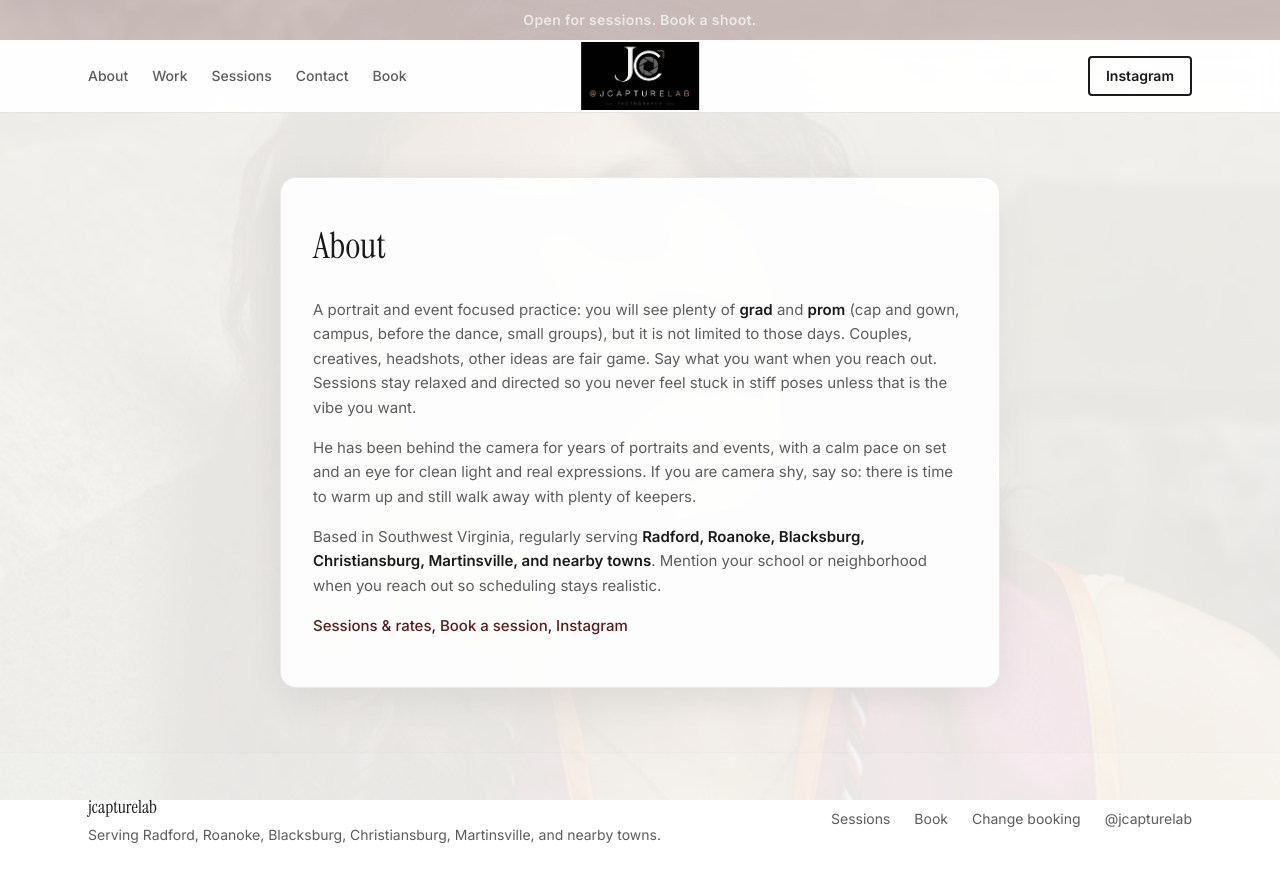
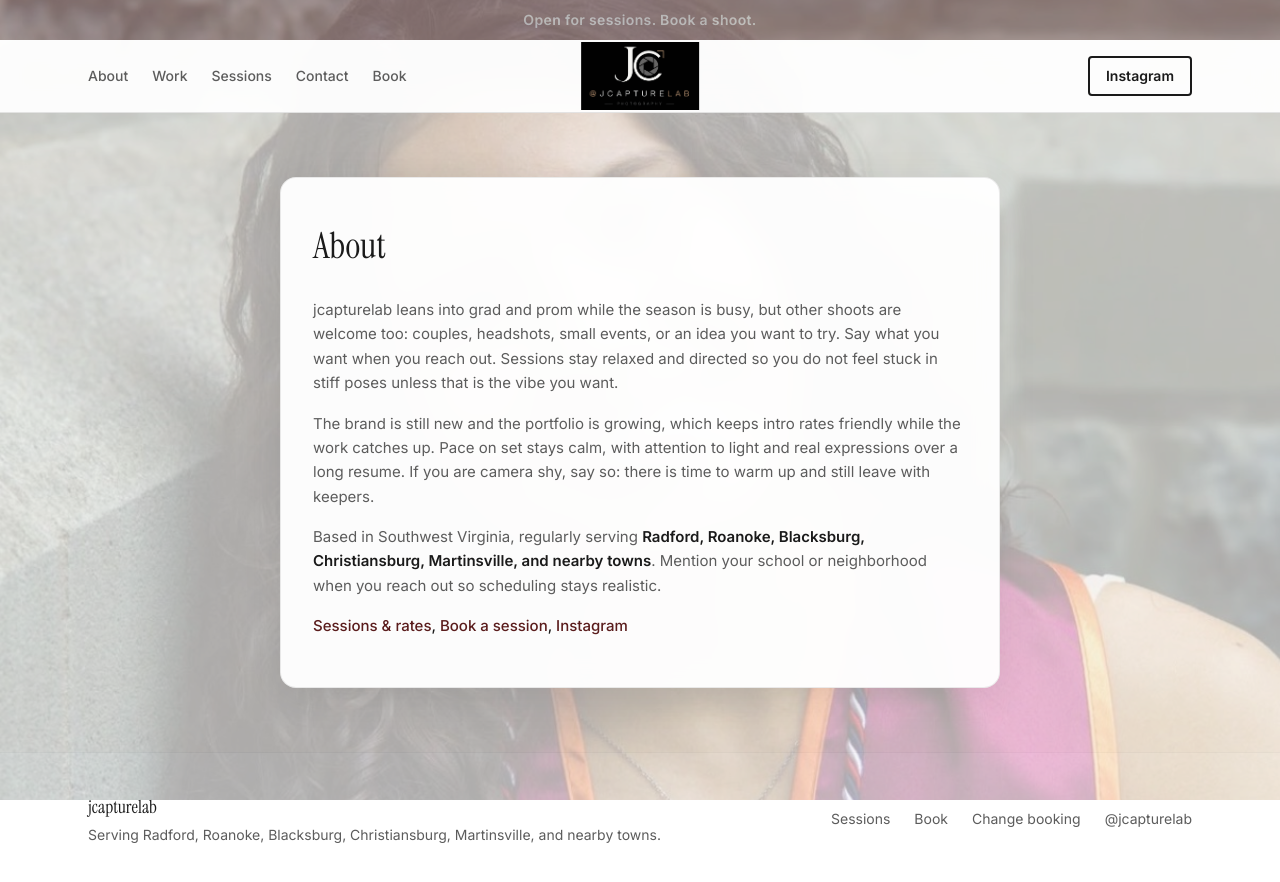
Before and after one commit to ahirsch17/jcapturelab, a Next.js app in the folder web/: page /about in a window 1280 px wide. Shown: the top 882 px of the page. Built offline with nearby package versions, Linux system fonts and the light colour scheme.

Commit message:
Stronger page backdrops; swap book/contact photos; honest About copy
Co-authored-by: Cursor <cursoragent@cursor.com>

```diff
--- a/web/app/about/page.tsx
+++ b/web/app/about/page.tsx
@@ -20,18 +20,16 @@ export default function AboutPage() {
           </h1>
           <div className="mt-8 max-w-none space-y-4 text-[15px] leading-relaxed text-[var(--foreground-muted)]">
             <p>
-            A portrait and event focused practice: you will see plenty of{" "}
-            <strong className="font-semibold text-[var(--foreground)]">grad</strong> and{" "}
-            <strong className="font-semibold text-[var(--foreground)]">prom</strong> (cap and gown,
-            campus, before the dance, small groups), but it is not limited to those days. Couples,
-            creatives, headshots, other ideas are fair game. Say what you want when you reach out.
-            Sessions stay relaxed and directed so you never feel stuck in stiff poses unless that is
-            the vibe you want.
+              jcapturelab leans into grad and prom while the season is busy, but other shoots are
+              welcome too: couples, headshots, small events, or an idea you want to try. Say what
+              you want when you reach out. Sessions stay relaxed and directed so you do not feel
+              stuck in stiff poses unless that is the vibe you want.
             </p>
             <p>
-            He has been behind the camera for years of portraits and events, with a calm pace on set
-            and an eye for clean light and real expressions. If you are camera shy, say so: there is
-            time to warm up and still walk away with plenty of keepers.
+              The brand is still new and the portfolio is growing, which keeps intro rates friendly
+              while the work catches up. Pace on set stays calm, with attention to light and real
+              expressions over a long resume. If you are camera shy, say so: there is time to warm
+              up and still leave with keepers.
             </p>
             <p>
               Based in Southwest Virginia, regularly serving{" "}
--- a/web/components/ContentPanel.tsx
+++ b/web/components/ContentPanel.tsx
@@ -6,7 +6,7 @@ type Props = {
 export function ContentPanel({ children, className = "" }: Props) {
   return (
     <div
-      className={`rounded-2xl border border-black/[0.08] bg-white/[0.9] px-5 py-10 shadow-[0_8px_40px_rgb(0,0,0,0.07)] backdrop-blur-[10px] sm:px-8 sm:py-12 ${className}`}
+      className={`rounded-2xl border border-black/[0.08] bg-white/[0.96] px-5 py-10 shadow-[0_8px_40px_rgb(0,0,0,0.08)] backdrop-blur-[12px] sm:px-8 sm:py-12 ${className}`}
     >
       {children}
     </div>
--- a/web/components/PageBackdrop.tsx
+++ b/web/components/PageBackdrop.tsx
@@ -2,9 +2,9 @@ import Image from "next/image";
 
 type Props = {
   src: string;
-  /** How much of the photo shows through the cream scrim. Typical 0.18 to 0.32 */
+  /** Photo strength before scrim. Higher = image reads clearly (typical 0.4 to 0.65) */
   opacity?: number;
-  /** Cream overlay: lower = more photo visible (about 0.65 to 0.88) */
+  /** Cream wash over the photo. Lower = more photo visible (typical 0.28 to 0.52) */
   scrim?: number;
   /** Focal point so portraits are not awkwardly cropped in the frame */
   objectPosition?: string;
@@ -12,8 +12,8 @@ type Props = {
 
 export function PageBackdrop({
   src,
-  opacity = 0.26,
-  scrim = 0.72,
+  opacity = 0.52,
+  scrim = 0.38,
   objectPosition = "center 30%",
 }: Props) {
   return (
--- a/web/lib/portfolio.ts
+++ b/web/lib/portfolio.ts
@@ -11,11 +11,11 @@ function p(filename: string): string {
 export const heroImage = p("IMG_5496.jpg");
 
 export const backdropAbout = p("IMG_5494.jpg");
-export const backdropContact = p("IMG_5492.jpg");
+export const backdropContact = p("IMG_5479.jpg");
 export const backdropServices = p("IMG_5477.jpg");
 export const backdropCancel = p("IMG_5480.jpg");
 export const backdropPortfolio = p("IMG_5491 2.jpg");
-export const backdropBook = p("IMG_5479.jpg");
+export const backdropBook = p("IMG_5492.jpg");
 
 export const portfolio: PortfolioItem[] = [
   { src: p("IMG_5496.jpg"), alt: "Photography by jcapturelab" },
```
Lines whose indentation alone changed are shown as unchanged.
